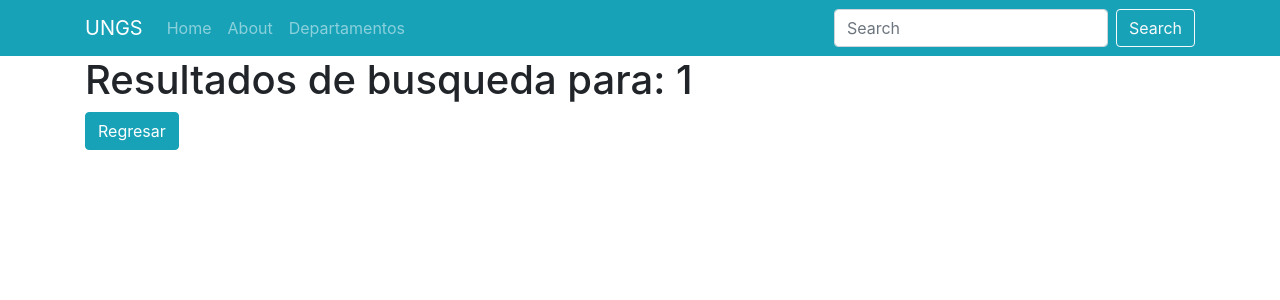
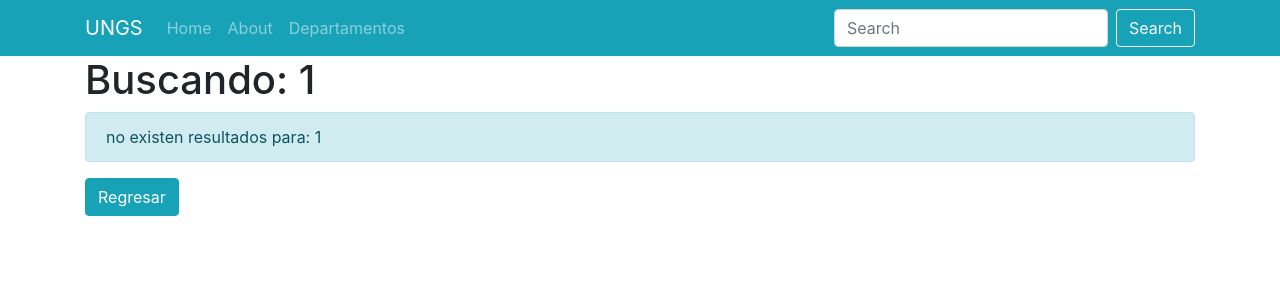
Before and after one commit to fedeatanasoff/frontend-tp-progra3, an Angular app: page /buscar/1 in a window 1280 px wide. Shown: the top 300 px of the page. Built offline with nearby package versions, Linux system fonts and the light colour scheme.

Commit message:
buscando con problemas cuando apretamos enter. falta maquetacion

```diff
--- a/angular.json
+++ b/angular.json
@@ -25,8 +25,8 @@
             ],
             "scripts": [
               "node_modules/jquery/dist/jquery.slim.min.js",
-              "node_modules/bootstrap/dist/js/bootstrap.min.js",
-              "node_modules/popper.js/dist/umd/popper.min.js"
+              "node_modules/popper.js/dist/umd/popper.min.js",
+              "node_modules/bootstrap/dist/js/bootstrap.min.js"
             ]
           },
           "configurations": {
--- a/src/app/app.module.ts
+++ b/src/app/app.module.ts
@@ -14,6 +14,7 @@ import { BuscadorComponent } from "./components/buscador/buscador.component";
 
 // SERVICIOS
 import { DepartamentoService } from "./servicios/departamento.services";
+import { AtletaCardComponent } from './components/atleta-card/atleta-card.component';
 
 @NgModule({
   declarations: [
@@ -23,7 +24,8 @@ import { DepartamentoService } from "./servicios/departamento.services";
     DepartamentosComponent,
     AtletasComponent,
     AboutComponent,
-    BuscadorComponent
+    BuscadorComponent,
+    AtletaCardComponent
   ],
   imports: [BrowserModule, APP_ROUTING],
   providers: [DepartamentoService],
--- /dev/null
+++ b/src/app/components/atleta-card/atleta-card.component.html
@@ -0,0 +1,9 @@
+<div class="card" style="width: 18rem;">
+  <div class="card-body">
+    <h5 class="card-title">
+      {{ atleta.nombre }} <small>- {{ atleta.nacionalidad }}</small>
+    </h5>
+    <h6 class="card-subtitle mb-2 text-muted">{{ atleta.deporte }}</h6>
+  </div>
+</div>
+<a [routerLink]="['/departamentos']" class="btn btn-info">Regresar</a>
--- /dev/null
+++ b/src/app/components/atleta-card/atleta-card.component.ts
@@ -0,0 +1,13 @@
+import { Component, OnInit, Input } from "@angular/core";
+
+@Component({
+  selector: "app-atleta-card",
+  templateUrl: "./atleta-card.component.html",
+  styleUrls: ["./atleta-card.component.css"]
+})
+export class AtletaCardComponent implements OnInit {
+  @Input() heroe: any = {};
+  constructor() {}
+
+  ngOnInit() {}
+}
--- a/src/app/components/buscador/buscador.component.html
+++ b/src/app/components/buscador/buscador.component.html
@@ -1,6 +1,13 @@
 <div class="container">
-  <h1>Resultados de busqueda para: {{ texto }}</h1>
-  <div>
+  <h1>Buscando: {{ texto }}</h1>
+  <div class="row" *ngIf="atletas.length === 0">
+    <div class="col-md-12">
+      <div class="alert alert-info" role="alert">
+        no existen resultados para: {{ texto }}
+      </div>
+    </div>
+  </div>
+
   <div class="card" style="width: 18rem;" *ngFor="let atleta of atletas">
     <div class="card-body">
       <h5 class="card-title">
@@ -11,4 +18,3 @@
   </div>
   <a [routerLink]="['/departamentos']" class="btn btn-info">Regresar</a>
 </div>
-</div>
--- a/src/app/components/shared/navbar/navbar.component.html
+++ b/src/app/components/shared/navbar/navbar.component.html
@@ -28,11 +28,9 @@
       <form class="form-inline my-2 my-lg-0">
         <input
           class="form-control mr-sm-2"
-          type="search"
           placeholder="Search"
-          aria-label="Search"
+          #buscarTexto
           (keyup.enter)="buscarAtleta(buscarTexto.value)"
-          #buscarTexto
         />
         <button
           (click)="buscarAtleta(buscarTexto.value)"
--- a/src/app/components/shared/navbar/navbar.component.ts
+++ b/src/app/components/shared/navbar/navbar.component.ts
@@ -11,8 +11,8 @@ export class NavbarComponent implements OnInit {
   ngOnInit() {}
 
   buscarAtleta(texto: string) {
-    console.log(texto);
-
-    this.router.navigate(["/buscar", texto]);
+    if (texto) {
+      this.router.navigate(["/buscar", texto]);
+    }
   }
 }
```
Also changed, not shown: src/app/components/atleta-card/atleta-card.component.css (added), 1 other file (tests, documents, lock files or other folders). Lines whose indentation alone changed are shown as unchanged.
